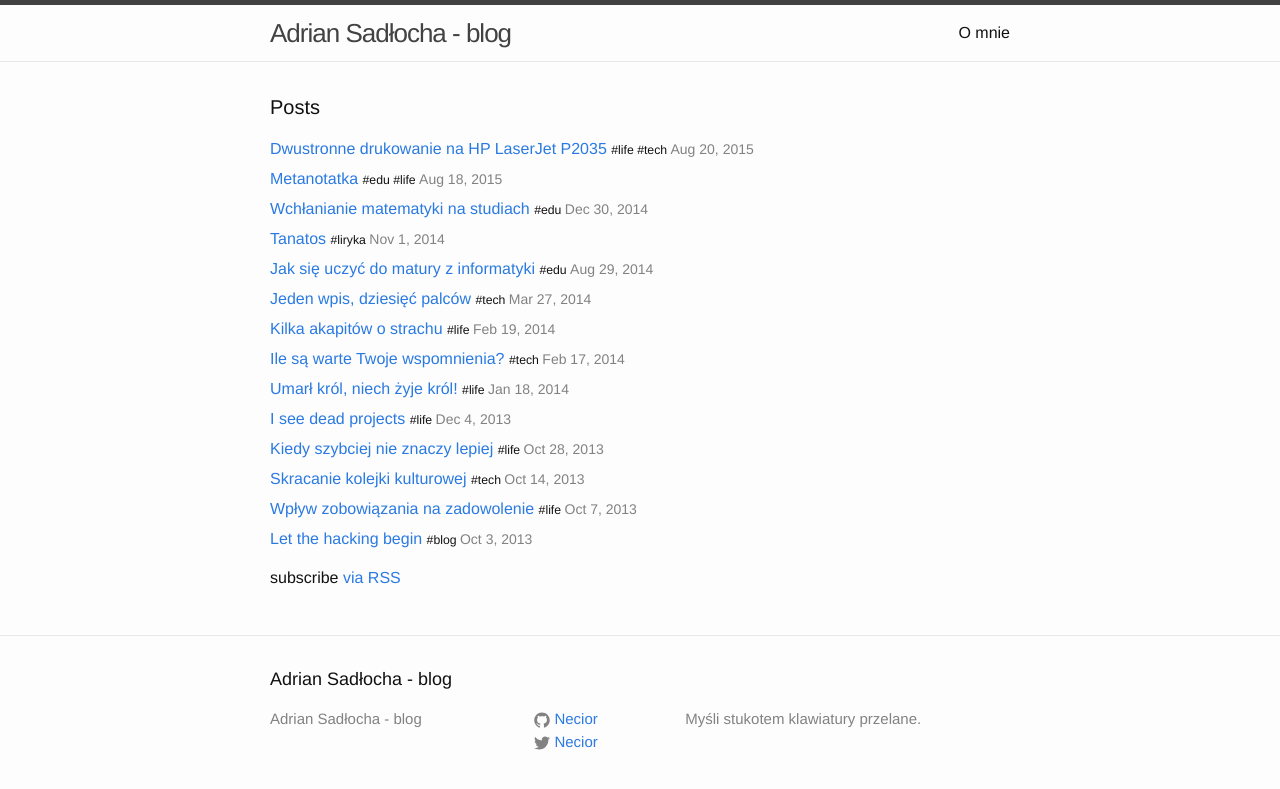
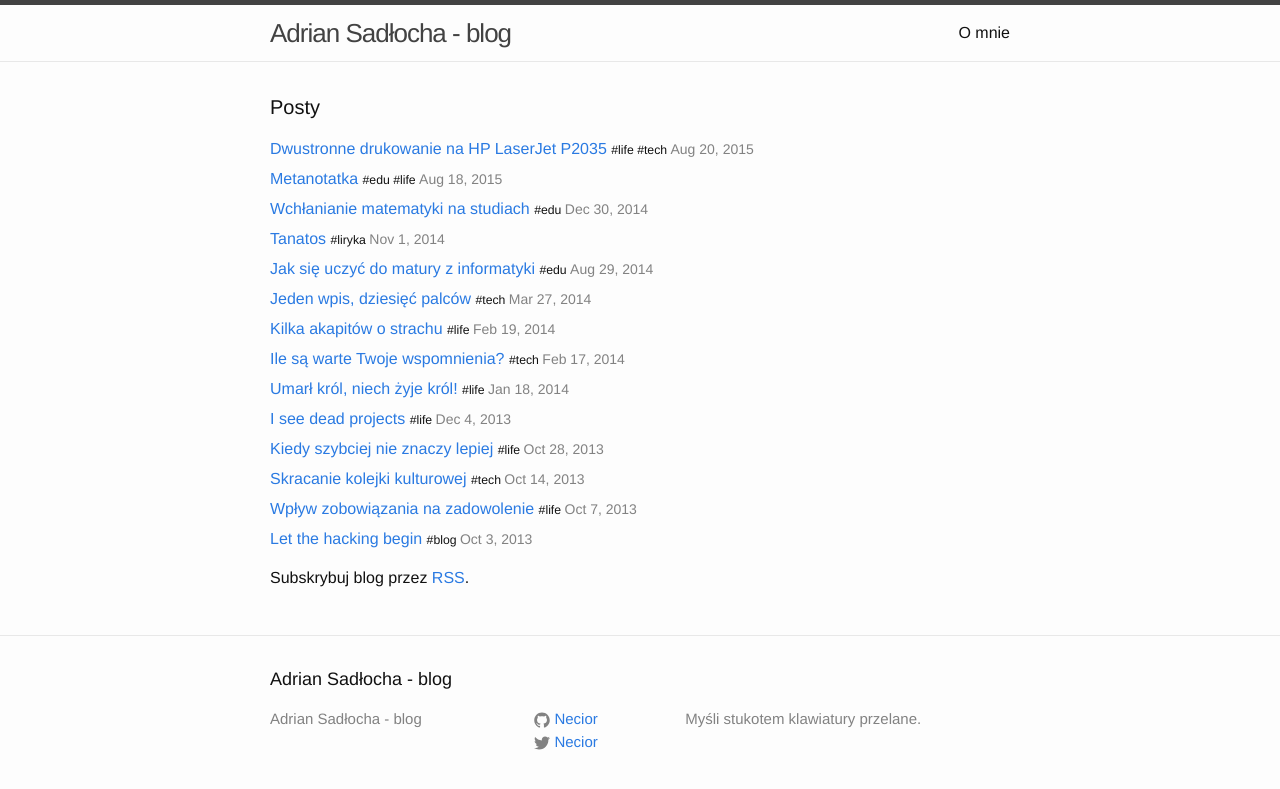
Before and after one commit to Necior/blog, a Jekyll site: the page built from index.html, in a window 1280 px wide. Shown: the top 789 px of the page. Built offline with Jekyll 4.4.1, drawn with Linux system fonts in a browser that asks for light colours.

Commit message:
Translate English phrases into Polish

```diff
--- a/_layouts/post.html
+++ b/_layouts/post.html
@@ -5,7 +5,7 @@ layout: default
     <header class="post-header">
         <h1 class="post-title">{{ page.title }}</h1>
         <p class="post-meta">
-            {{ page.date | date: "%b %-d, %Y" }}
+            {{ page.date | date: "%d.%m.%Y" }}
 
             {% if page.author %}
                 {{ site.delimiter_char }} {{ page.author }}
--- a/index.html
+++ b/index.html
@@ -4,7 +4,7 @@ layout: default
 
 <div class="home">
 
-  <h1 class="page-heading">Posts</h1>
+  <h1 class="page-heading">Posty</h1>
 
   <ul class="post-list">
     {% for post in site.posts %}
@@ -22,6 +22,6 @@ layout: default
     {% endfor %}
   </ul>
 
-  <p class="rss-subscribe">subscribe <a href="{{ "/rss/" | prepend: site.baseurl }}">via RSS</a></p>
+  <p class="rss-subscribe">Subskrybuj blog przez <a href="{{ "/rss/" | prepend: site.baseurl }}">RSS</a>.</p>
 
 </div>
```
Also changed, not shown: other parts of _layouts/post.html (+1 -1 lines).
